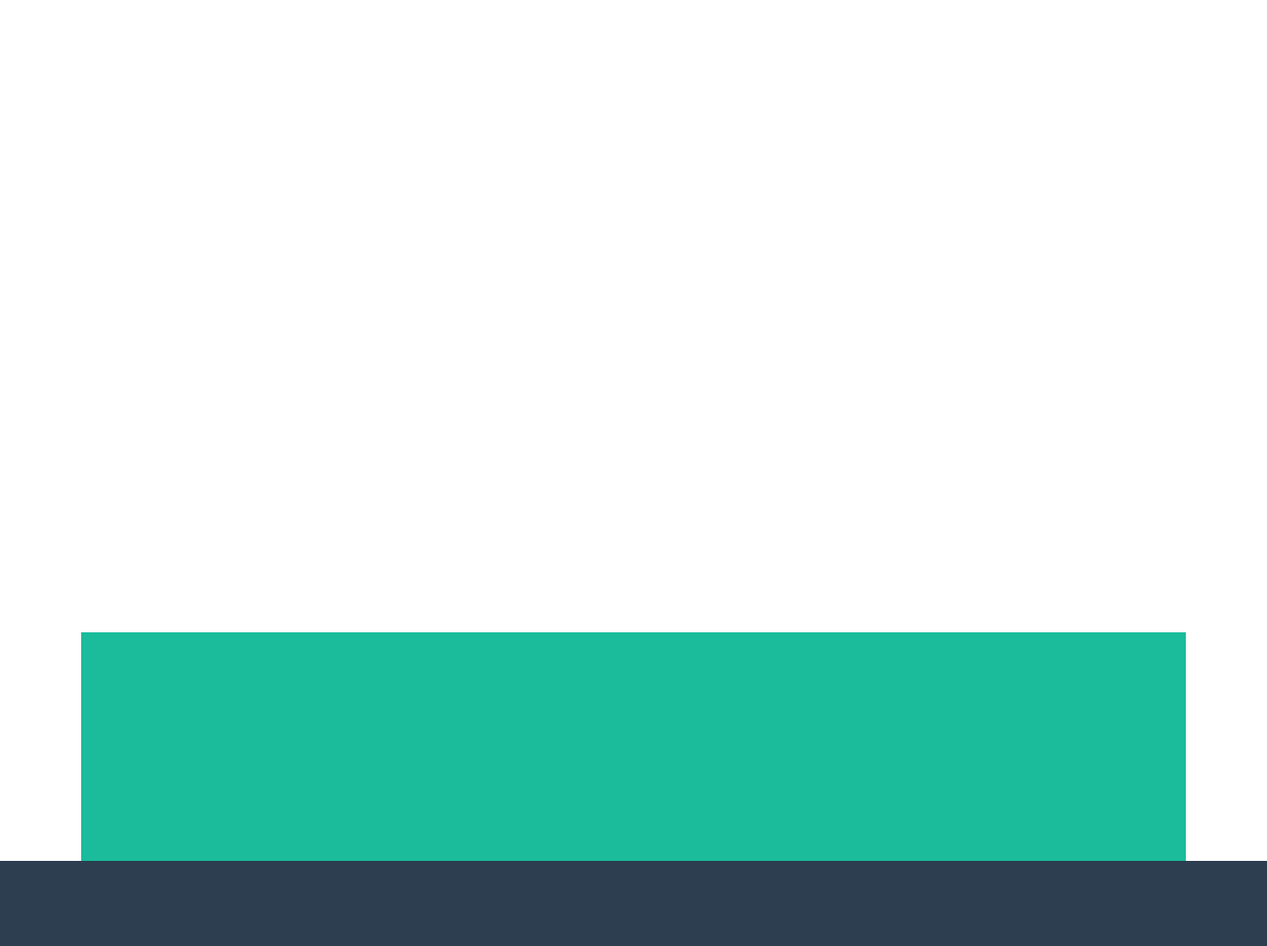
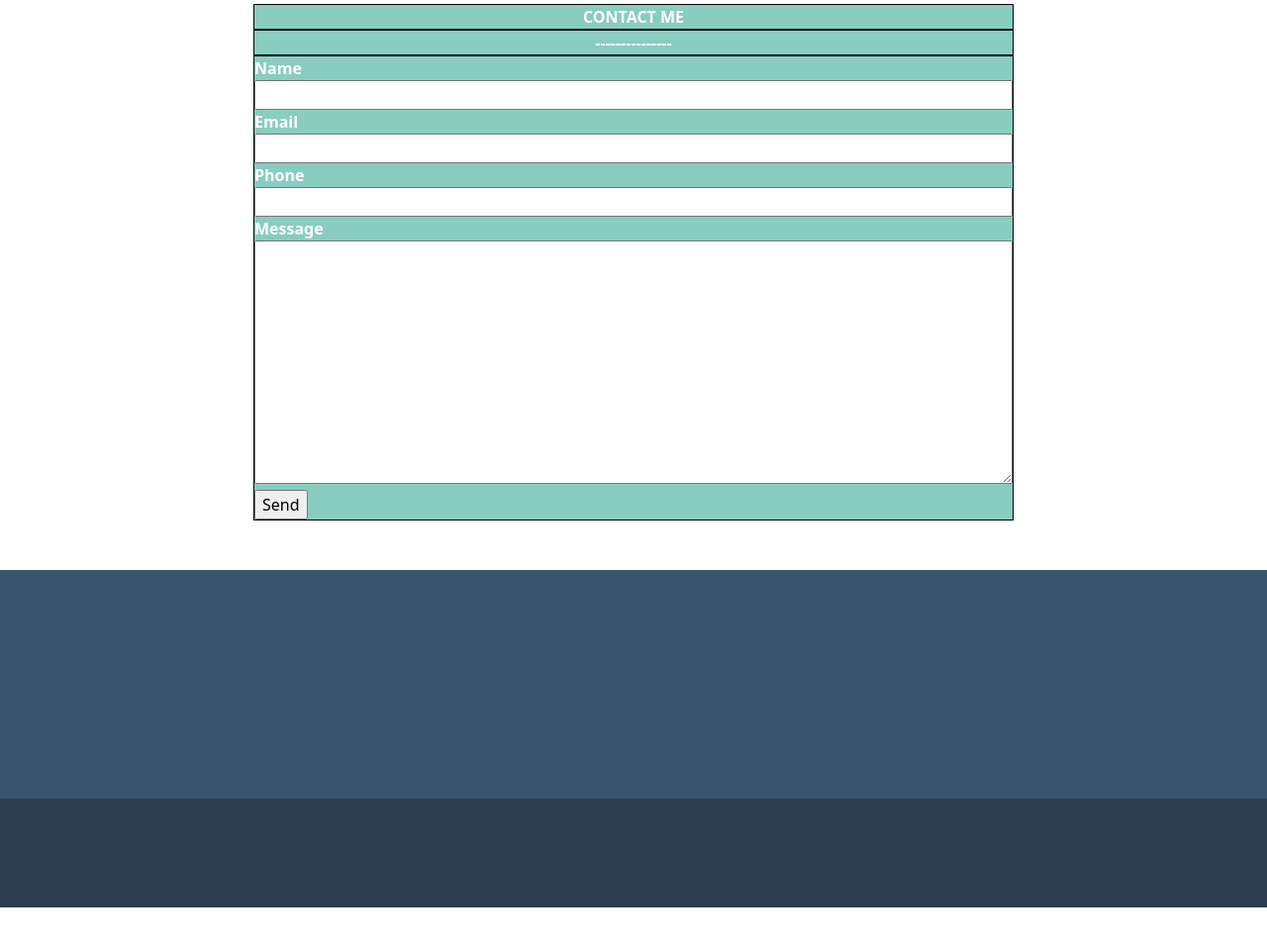
Before and after one commit to clmb00/html-css-bootstrap-freelancer, a plain HTML site: page index.html in a window 1280 px wide. Shown: the part 1588-2544 px from the top of the page at 99% size. After the commit the page ends 2505 px from the top, so only its background shows below. Drawn offline with nearby package versions, Linux system fonts and the light colour scheme.

Commit message:
[ADD] layout contact-me

```diff
--- a/css/style.css
+++ b/css/style.css
@@ -22,6 +22,7 @@ li{
 
 .debug{
   border: 1px solid black;
+  background-color: rgba(21, 155, 128, .5);
 }
 
 /* HEADER */
@@ -38,12 +39,6 @@ header{
   padding: 50px 0;
 }
 
-#jumbotron .debug{
-
-  /* DEBUG */
-  background-color: rgba(21, 155, 128, .5);
-}
-
 #jumbotron img.debug{
 
   /* DEBUG */
@@ -54,12 +49,6 @@ header{
 
 #portfolio{
   padding: 50px 0;
-}
-
-#portfolio .debug{
-
-  /* DEBUG */
-  background-color: rgba(116, 116, 116, 0.5);
 }
 
 #portfolio .col.debug{
@@ -73,21 +62,19 @@ header{
   padding: 50px 0;
 }
 
-#about .debug{
+#contact-me{
+  padding: 50px 0;
+}
+
+#contact-me form input:not(:last-of-type), textarea{
 
   /* DEBUG */
-  background-color: rgba(21, 155, 128, .5);
-}
-
-#contact-me{
-
-  /* DEBUG */
-  height: 685px;
+  width: 100%;
 }
 
 /* FOOTER */
 #footer-top{
-  background-color: #1ABC9C;
+  background-color: #3A546D;
 
   /* DEBUG */
   height: 231px;
--- a/index.html
+++ b/index.html
@@ -72,17 +72,31 @@
     </section>
 
     <section id="contact-me">
-      <div class="my-small-container"></div>
+      <div class="my-small-container">
+        <div class="text-center debug">CONTACT ME</div>
+        <div class="text-center debug">---------------</div>
+        <form class="debug">
+          <label for="fname">Name</label><br>
+          <input type="text" id="fname" name="fname"><br>
+          <label for="lname">Email</label><br>
+          <input type="text" id="lname" name="lname">
+          <label for="phone">Phone</label><br>
+          <input type="text" id="phone" name="lname">
+          <label for="message">Message</label><br>
+          <textarea id="message" cols="30" rows="10"></textarea>
+          <input type="submit" value="Send">
+        </form>
+      </div>
     </section>
 
   </main>
 
   <footer>
-    <div class="container">
-      <div id="footer-top"></div>
-      </div>
-      <div id="footer-down">
-      </div>
+    <div id="footer-top">
+      <div class="container"></div>
+    </div>
+    <div id="footer-down">
+      <div class="container"></div>
     </div>
   </footer>
 
```
